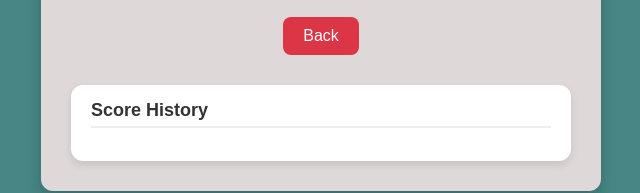
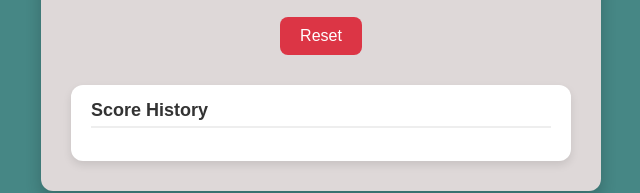
Before and after one commit to AJamesGit01/Basketball-Scoreboard, a plain HTML site: page index.html in a window 1280 px wide. Shown: the part 463-656 px from the top of the page, 319-959 px from the left. Drawn offline with Linux system fonts and the light colour scheme.

Commit message:
Update index.html

```diff
--- a/index.html
+++ b/index.html
@@ -29,7 +29,7 @@
         </div>
       </div>
     </div>
-    <button class="reset" onclick="resetScores()">Back</button>
+    <button class="reset" onclick="resetScores()">Reset</button>
     <!-- Add this in <body>, after Reset button -->
     <div class="history">
     <h3>Score History</h3>
```
